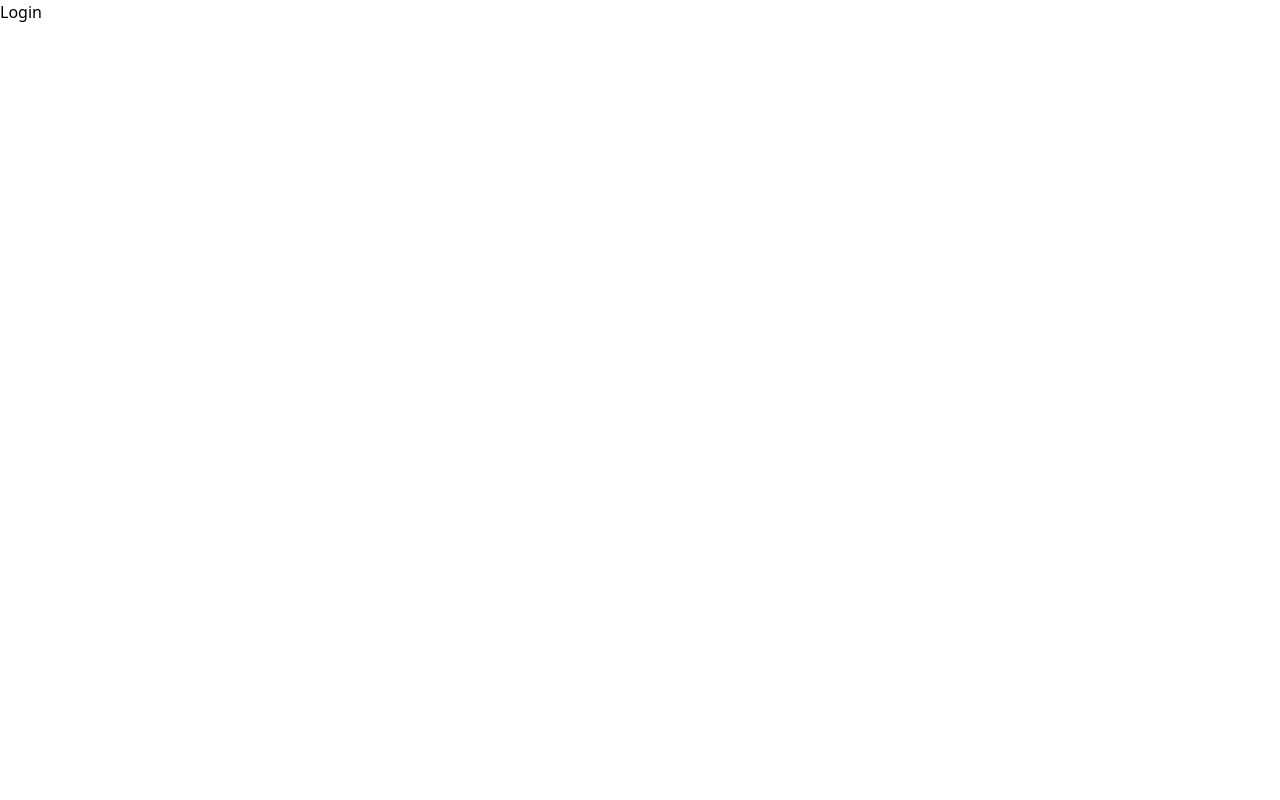
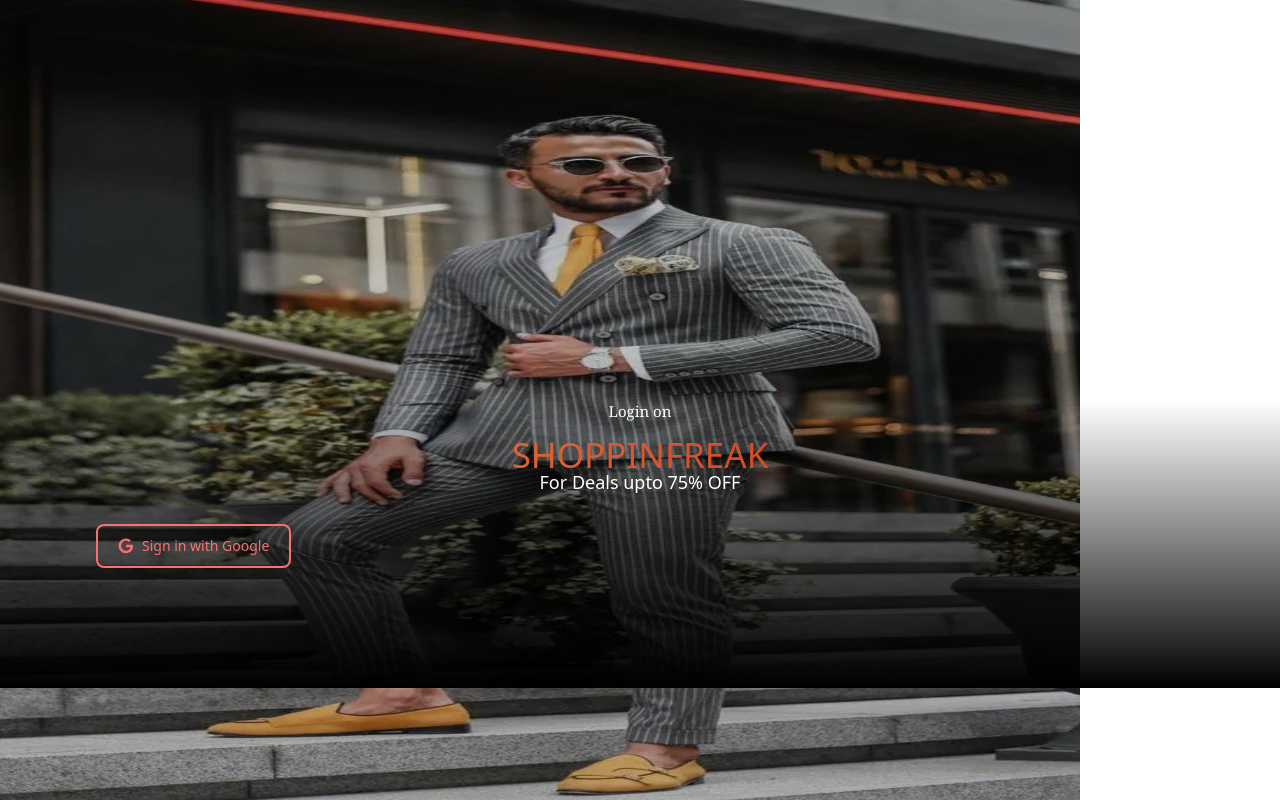
Before and after one commit to mdsaqlainahmed786/Shoppinfreak-e-commerce-website, a Next.js app: page /login in a window 1280 px wide. Built offline with nearby package versions, Linux system fonts and the light colour scheme.

Commit message:
Login page created

```diff
--- a/pages/Service/index.js
+++ /dev/null
@@ -1,9 +0,0 @@
-export default function Service(){
-  return(
-    <>
-
-    <h2>Service please</h2>
-    </>
-
-    )
-}
--- a/pages/login.js
+++ b/pages/login.js
@@ -1,8 +1,21 @@
 import {signIn} from "next-auth/react"
+import Image from "next/image"
+import backpic from "public/men.jpg"
 export default function Login() {
   return(
-    <>
-    <button onClick={()=>signIn('google')}>Login</button>
-    </>
+    <div className="h-[600px] w-full">
+    <Image
+    className="m-0 -mb-96 brightness-75 max-h-full max-w-full absolute" src={backpic}/>
+    <div className="text-white top-[400px] relative bg-gradient-to-t from-black to-transparent h-72"><p className="font-serif flex justify-center text-[15px]">Login on</p>
+      <p className="flex justify-center mt-1.5 text-transparent bg-clip-text bg-gradient-to-r from-orange-400 to-red-700 font-medium text-[35px] select-none">SHOPPINFREAK</p>
+      <p className="-mt-3 text-white flex justify-center text-[18px] font-thin">For Deals upto 75% OFF</p>
+    <button onClick={()=>signIn('google')} type="button" className="text-red-400 bg-transparent border-red-400 border-2 hover:bg-red-400/90 focus:ring-4 focus:ring-red-400/50 focus:text-white hover:text-white font-medium rounded-lg text-sm px-5 py-2.5 text-center inline-flex items-center dark:focus:ring-[#4285F4]/55 ml-24 mb-2 mt-7">
+  <svg className="w-4 h-4 mr-2" aria-hidden="true" xmlns="http://www.w3.org/2000/svg" fill="currentColor" viewBox="0 0 18 19">
+    <path fillRule="evenodd" d="M8.842 18.083a8.8 8.8 0 0 1-8.65-8.948 8.841 8.841 0 0 1 8.8-8.652h.153a8.464 8.464 0 0 1 5.7 2.257l-2.193 2.038A5.27 5.27 0 0 0 9.09 3.4a5.882 5.882 0 0 0-.2 11.76h.124a5.091 5.091 0 0 0 5.248-4.057L14.3 11H9V8h8.34c.066.543.095 1.09.088 1.636-.086 5.053-3.463 8.449-8.4 8.449l-.186-.002Z" clipRule="evenodd"/>
+  </svg>
+  Sign in with Google
+</button>
+    </div>
+    </div>
     )
 }
```
Also changed, not shown: public/men.jpg (added).
